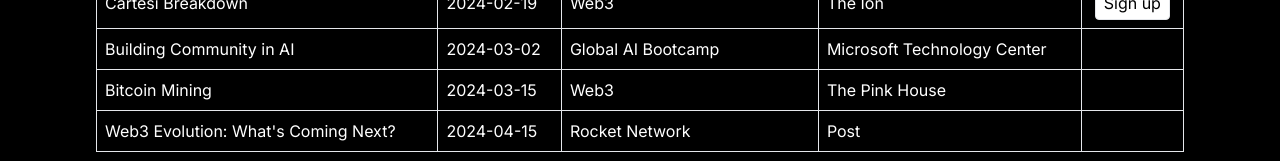
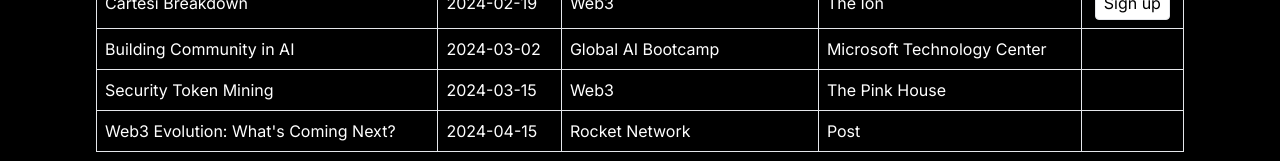
Before and after one commit to h-town-dao/h-town-dao-website, a Next.js app: page /schedule in a window 1280 px wide. Shown: the part 455-616 px from the top of the page. Built offline with nearby package versions, Linux system fonts and the light colour scheme.

Commit message:
adjusted date filtering; changed mining title

```diff
--- a/src/components/TableCalendar.tsx
+++ b/src/components/TableCalendar.tsx
@@ -21,7 +21,7 @@ const TableCalendar: React.FC = () => {
   useEffect(() => {
     const mockEvents: Event[] = [
       { name: 'Cartesi Breakdown', date: '2024-02-19', organizer: 'Web3', location: 'The Ion', meetup: 'https://www.meetup.com/htownweb3/events/298531554/' },
-      { name: 'Bitcoin Mining', date: '2024-03-15', organizer: 'Web3', location: 'The Pink House' },
+      { name: 'Security Token Mining', date: '2024-03-15', organizer: 'Web3', location: 'The Pink House' },
       {
         name: 'Intro to Zero Knowledge Proofs',
         date: '2023-11-29',
@@ -36,7 +36,7 @@ const TableCalendar: React.FC = () => {
       // ... more events
     ];
     mockEvents.sort((a, b) => new Date(a.date).getTime() - new Date(b.date).getTime());
-    const filtered = mockEvents.filter((event) => new Date(event.date) > new Date());
+    const filtered = mockEvents.filter((event) => new Date(event.date) >= new Date());
 
     setEvents(mockEvents);
     setFilteredEvents(filtered);
```
